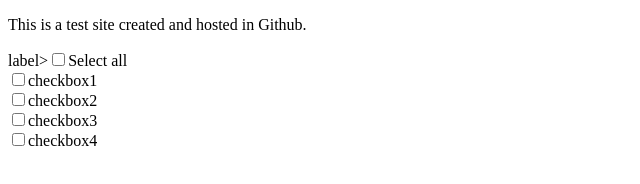
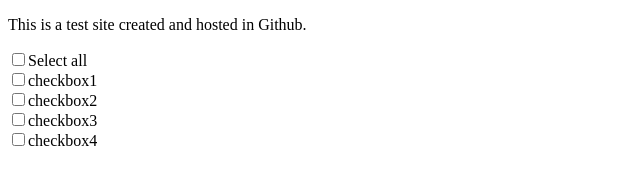
Before and after one commit to lemuelcarinote/lemuelcarinote.github.io, a plain HTML site: page index.html in a window 1280 px wide. Shown: the full height of the page, 0-640 px from the left. Drawn offline with nearby package versions, Linux system fonts and the light colour scheme.

Commit message:
Update index.html

```diff
--- a/index.html
+++ b/index.html
@@ -30,7 +30,7 @@
 <body>
 <p> This is  a test site created and hosted in Github.</p>
 
-  label><input type="checkbox" name="sample" class="selectall"/>Select all</label>
+  <label><input type="checkbox" name="sample" class="selectall"/>Select all</label>
 
 <div id="checkboxlist">
     <label><input type="checkbox" class="justone" name="sample[]"/>checkbox1</label><br/>
```
